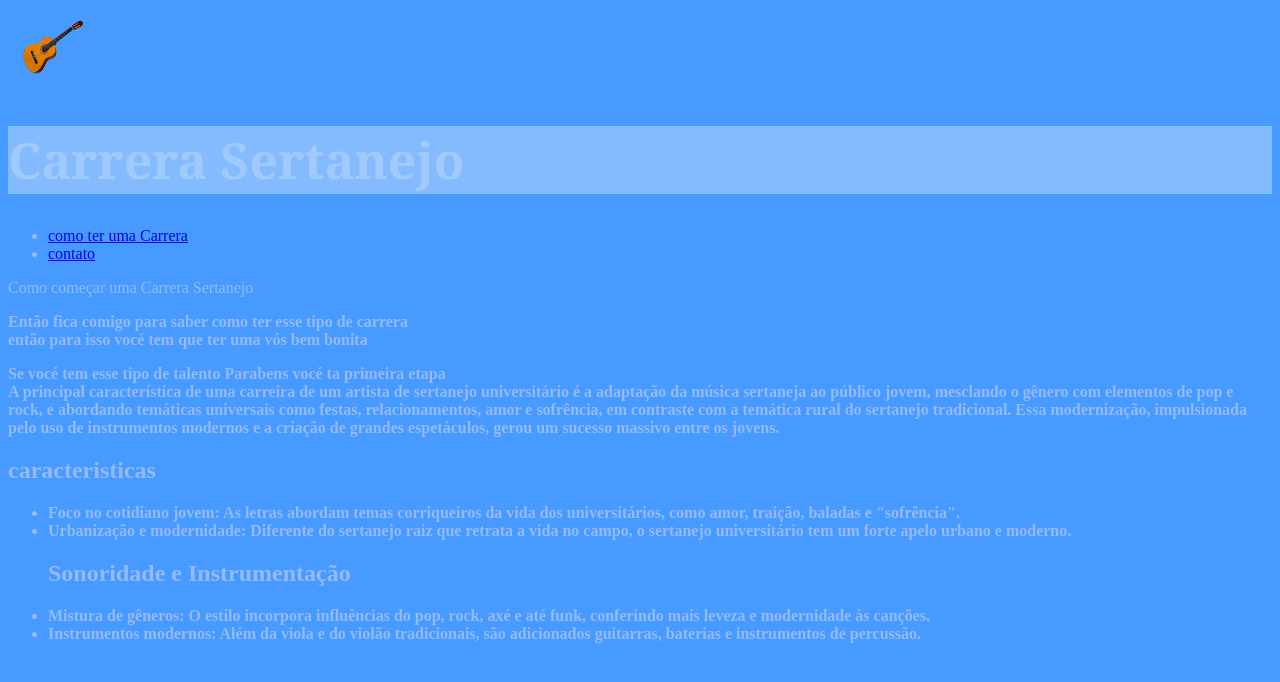
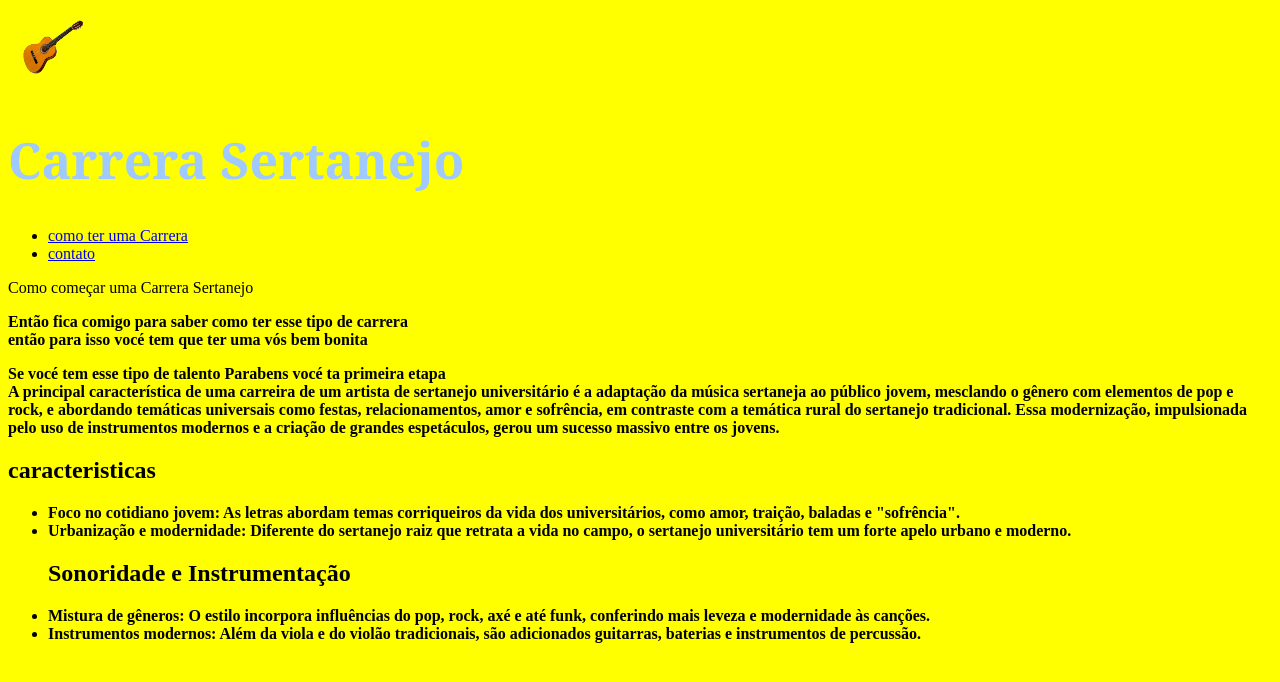
Before and after one commit to mariaeduard9283-sketch/como-ter-uma-carreira-sertaneja, a plain HTML site: page index.html in a window 1280 px wide. Drawn offline with Linux system fonts and the light colour scheme.

Commit message:
mudancas

```diff
--- a/css/style.css
+++ b/css/style.css
@@ -1,11 +1,13 @@
-body{
- background-color: rgb(71, 154, 255);
+body
+{
+ background-color: yellow;
  border-radius: 28%;
- color: rgb(149, 186, 255);;
+ color: black
+ (149, 186, 255);;
 }
 h1{
   font-size: 50px;
-  background-color:#84bbff;
+  backgrond-color:#84bbff;
   color: #a0cafd;
   font-family:Georgia, 'Times New Roman', Times, serif;
 }
@@ -20,7 +22,7 @@ button {
   box-shadow: 0px 0.01em 0.01em rgb(255, 203, 107), 0px 0.3em 0.7em -0.01em rgb(255, 244, 158), inset 0px -0.01em 0px rgb(58 65 111 / 50%);
   padding: 0 2em;
   border-radius: 0.3em;
-  color: #fff;
+  color: #ffffff;
   height: 2.6em;
   text-shadow: 0 1px 0 rgba(39, 38, 33, 0.4);
   transition: box-shadow 0.15s ease, transform 0.15s ease;
--- a/css/style3.css
+++ b/css/style3.css
@@ -1,11 +1,11 @@
 body{
-    background-color: rgb(255, 162, 0);
-    color: rgb(0, 0, 0);
+    background-color: rgb(0, 0, 0);
+    color: rgb(255, 123, 0);
 }
 h1 {
     font-size: 50px;
     color: rgb(219, 235, 255);
-    background-color: rgb(46, 136, 253);
+    background-color: rgb(255, 208, 1);
     font-family: Georgia, 'Times New Roman', Times, serif;
 
 }
```
